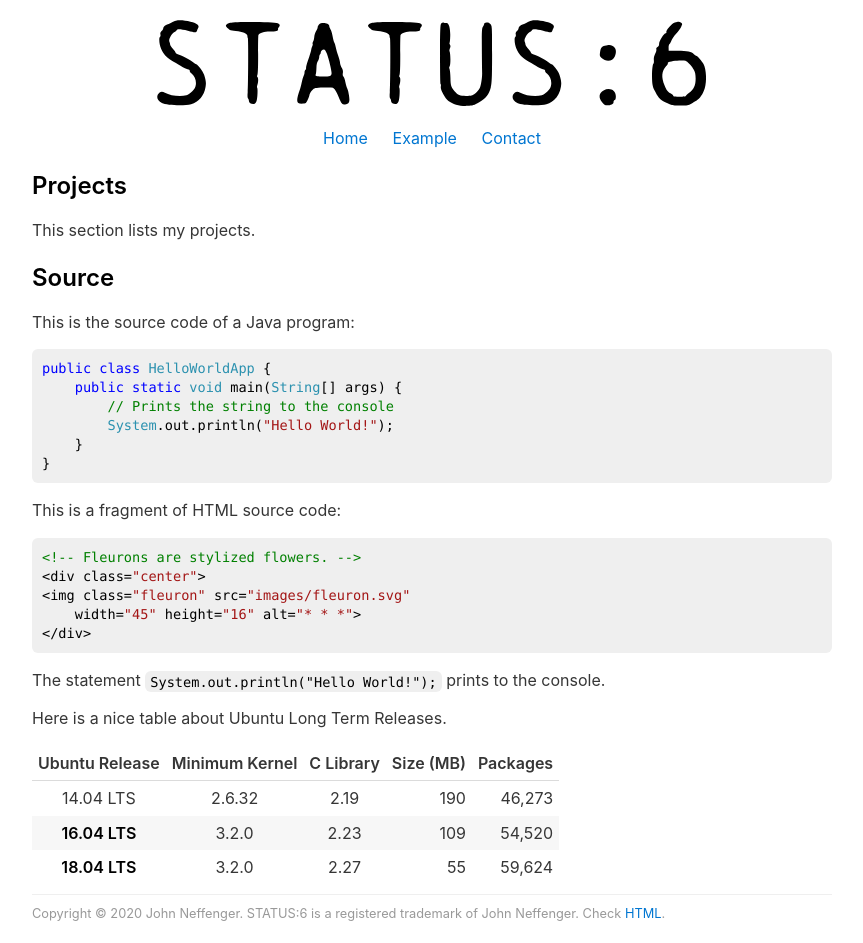
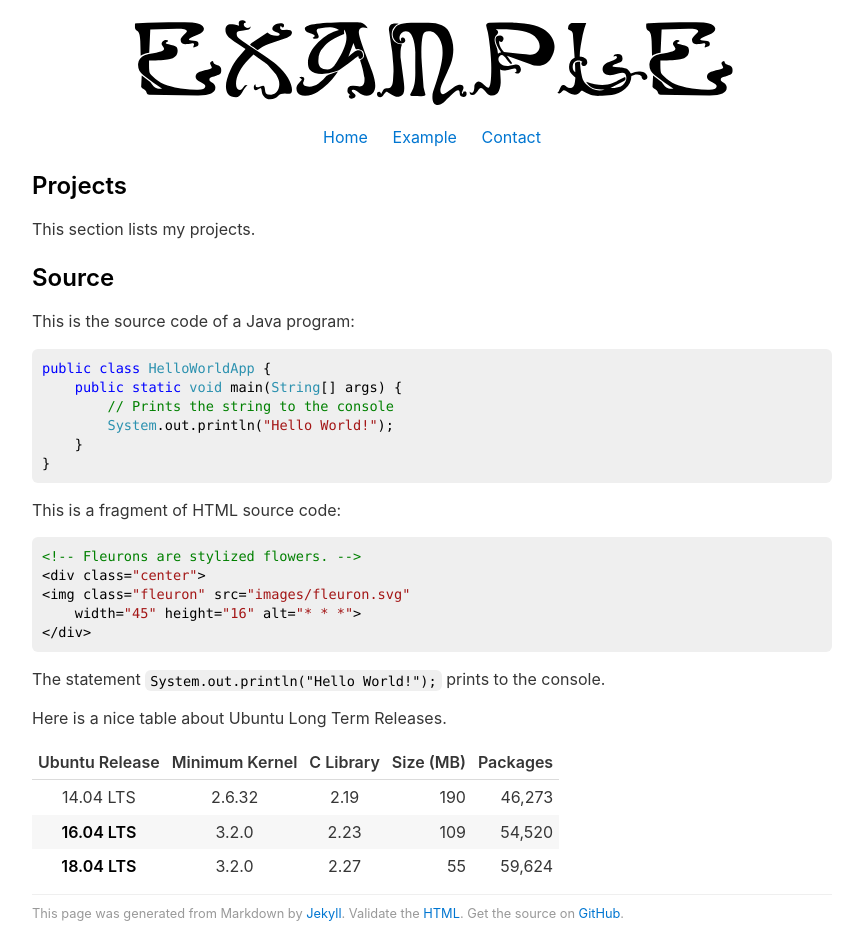
Before and after one commit to jgneff/doc-jekyll, a Jekyll site: the page built from docs/index.md, in a window 1280 px wide. Shown: the whole page, without its empty margins (208-1071 px from the left). Built offline with Jekyll 4.4.1, drawn with Linux system fonts in a browser that asks for light colours.

Commit message:
License under the GNU General Public License v3.0
Replace the proprietary images and trademarked names with generic
content.

```diff
--- a/docs/_config.yml
+++ b/docs/_config.yml
@@ -1,5 +1,5 @@
 # Site variables
-title: STATUS:6
+title: Example
 url: https://www.example.com
 
 # Sass/SCSS
--- a/docs/_layouts/default.html
+++ b/docs/_layouts/default.html
@@ -5,7 +5,7 @@
 <meta name="author" content="{{ page.author }}">
 <meta name="description" content="{{ page.description }}">
 <meta name="viewport" content="width=device-width, initial-scale=1.0">
-<link rel="icon" type="image/png" href="images/site-icon-32.png">
+<link rel="icon" type="image/png" href="images/icon.png">
 <link rel="stylesheet" href="styles/light.min.css">
 <link rel="stylesheet" href="styles/pygments-vs.css">
 <link rel="canonical" href="{{ site.url }}{{ page.url | remove:'index.html' }}">
@@ -27,7 +27,7 @@ table {width: auto;}
 </head>
 <body>
 <header>
-<a href="index.html"><img src="images/status6.svg" width="550" height="86" alt="STATUS:6"></a>
+<a href="index.html"><img src="images/example.svg" width="601" height="85" alt="Example"></a>
 </header>
 <nav>
 <ul>
@@ -40,7 +40,9 @@ table {width: auto;}
 {{ content }}
 </main>
 <footer>
-Copyright © 2020 John Neffenger. STATUS:6 is a registered trademark of John Neffenger. Check <a href="https://validator.w3.org/check?uri=referer" title="W3C Markup Validation Service">HTML</a>.
+This page was generated from Markdown by <a href="https://jekyllrb.com/">Jekyll</a>.
+Validate the <a href="https://validator.w3.org/check?uri=referer" title="W3C Markup Validation Service">HTML</a>.
+Get the source on <a href="https://github.com/jgneff/doc-jekyll" title="GitHub Pages with Jekyll">GitHub</a>.
 </footer>
 </body>
 </html>
--- a/docs/index.md
+++ b/docs/index.md
@@ -2,7 +2,7 @@
 layout: default
 title: Home
 author: John Neffenger
-description: John Neffenger, doing business as Status Six Communications
+description: Example page generated from Markdown by Jekyll
 ---
 ## Projects
 
```
Also changed, not shown: docs/example.md (+1 -1 lines), README.md, docs/images/Icon-pictures.png (added), docs/images/example.png (added), docs/images/example.svg (added), docs/images/icon.png (added), docs/images/site-icon-16.png (deleted), docs/images/site-icon-32.png (deleted), docs/images/site-icon-48.png (deleted), docs/images/status6.png (deleted), docs/images/status6.svg (deleted), 1 other file.
